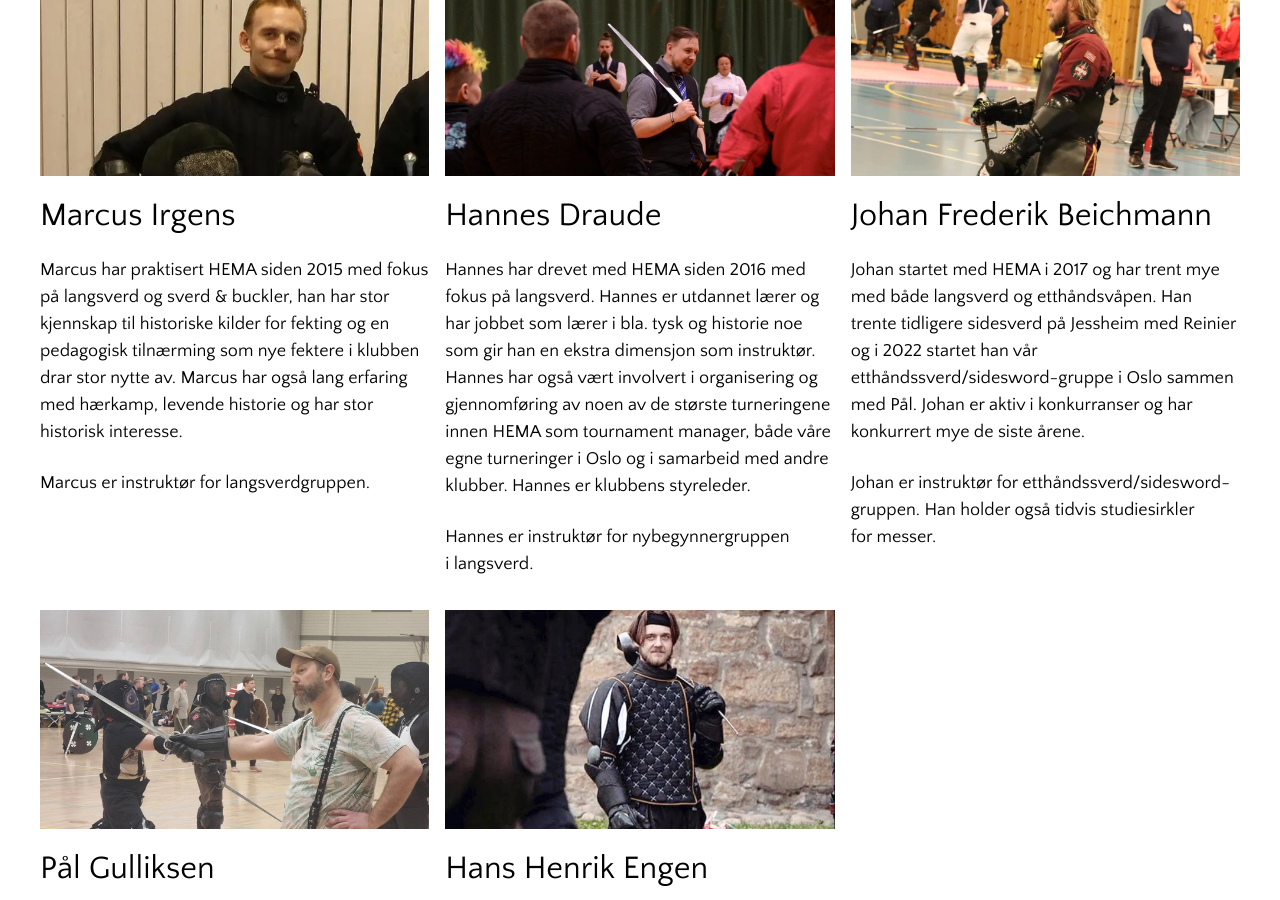
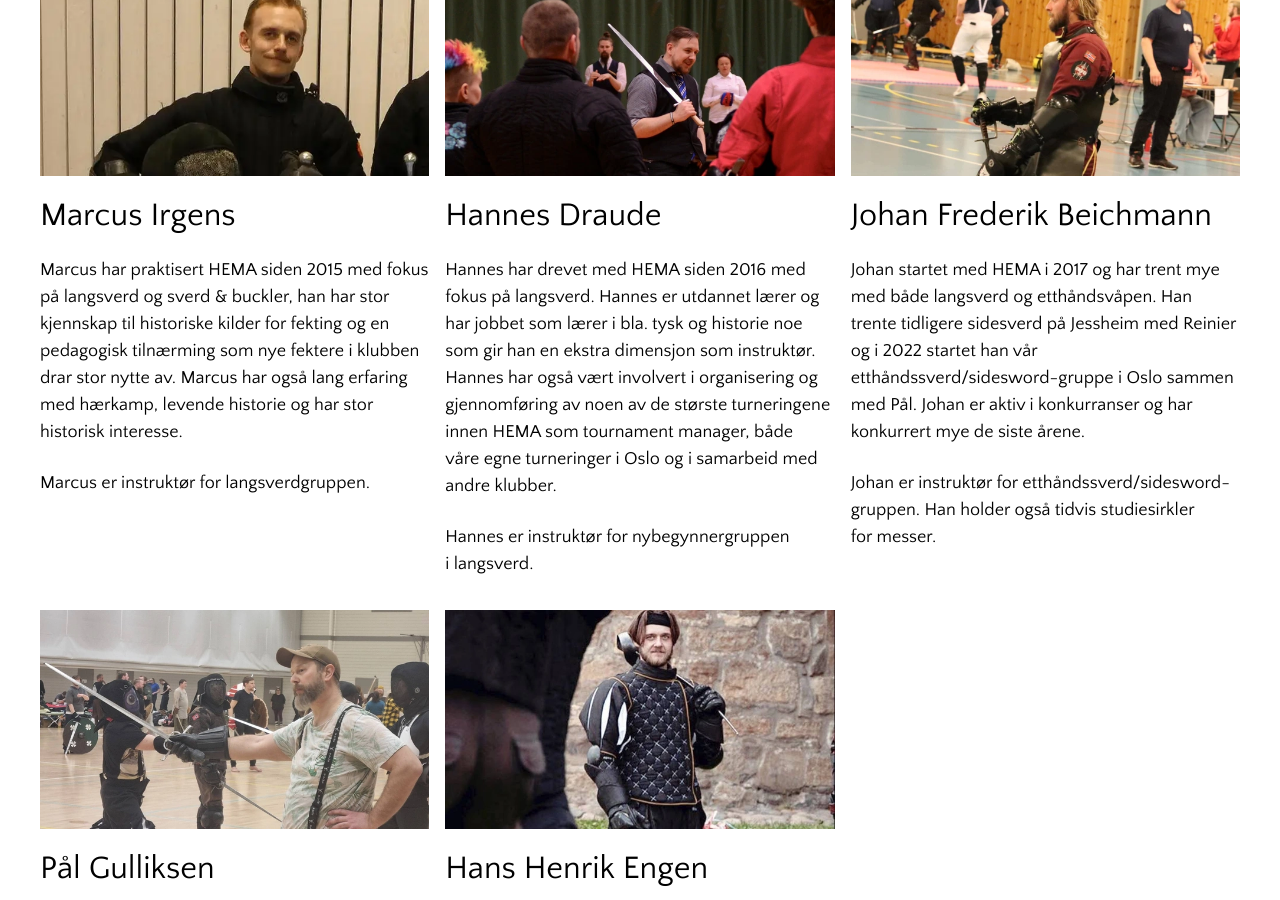
Before and after one commit to frieduellister/frieduellister.github.io, a Jekyll site: the page built from pages/oslo/instroktorer-oslo.html, in a window 1280 px wide and 900 px high, scrolled down 1281 px. Built offline with Jekyll 4.4.1, drawn with Linux system fonts in a browser that asks for light colours.

Commit message:
Updated styreleder

```diff
--- a/pages/oslo/instroktorer-oslo.html
+++ b/pages/oslo/instroktorer-oslo.html
@@ -90,7 +90,7 @@ permalink: /oslo/instroktorer
           Hannes har drevet med HEMA siden 2016 med fokus på langsverd. Hannes er utdannet lærer og har jobbet som lærer
           i bla. tysk og historie noe som gir han en ekstra dimensjon som instruktør. Hannes har også vært involvert i
           organisering og gjennomføring av noen av de største turneringene innen HEMA som tournament manager, både våre
-          egne turneringer i Oslo og i samarbeid med andre klubber. Hannes er klubbens styreleder.
+          egne turneringer i Oslo og i samarbeid med andre klubber.
         </p>
         <p>Hannes er instruktør for nybegynnergruppen i langsverd.</p>
       </div>
```
